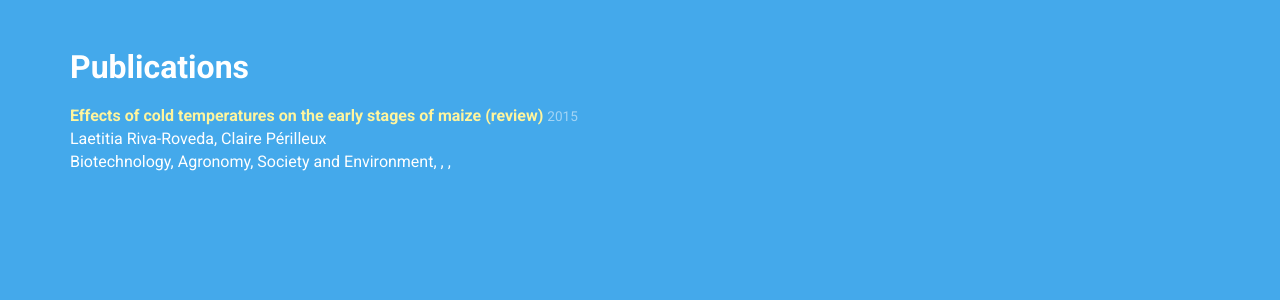
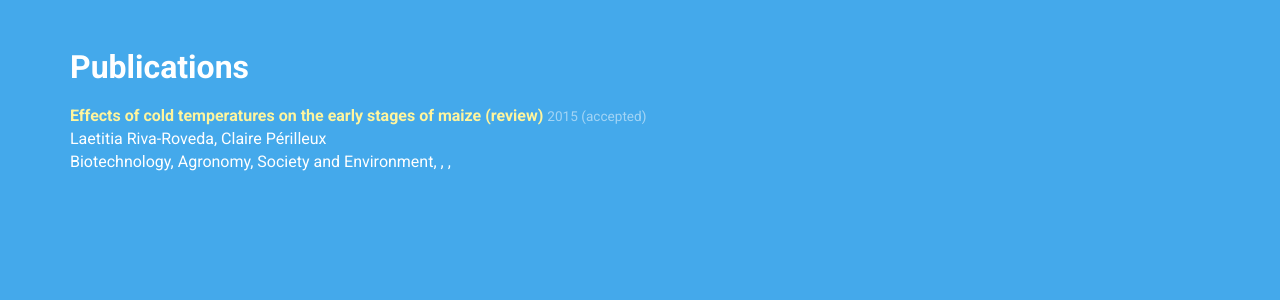
Before and after one commit to laetitiarivaroveda/laetitiarivaroveda.github.io, a Jekyll site: the page built from index.html, in a window 1280 px wide and 1338 px high. Shown: the part 579-879 px from the top of the window. Built offline with Jekyll 4.4.1, drawn with Linux system fonts in a browser that asks for light colours; nearby versions of some CDN libraries.

Commit message:
Update publications.yml

```diff
--- a/_data/publications.yml
+++ b/_data/publications.yml
@@ -3,5 +3,4 @@
   title: Effects of cold temperatures on the early stages of maize (review)
   authors: Laetitia Riva-Roveda, Claire Périlleux
   journal: Biotechnology, Agronomy, Society and Environment
-  year: 2015
-  url: in press
+  year: 2015 (accepted)
```
